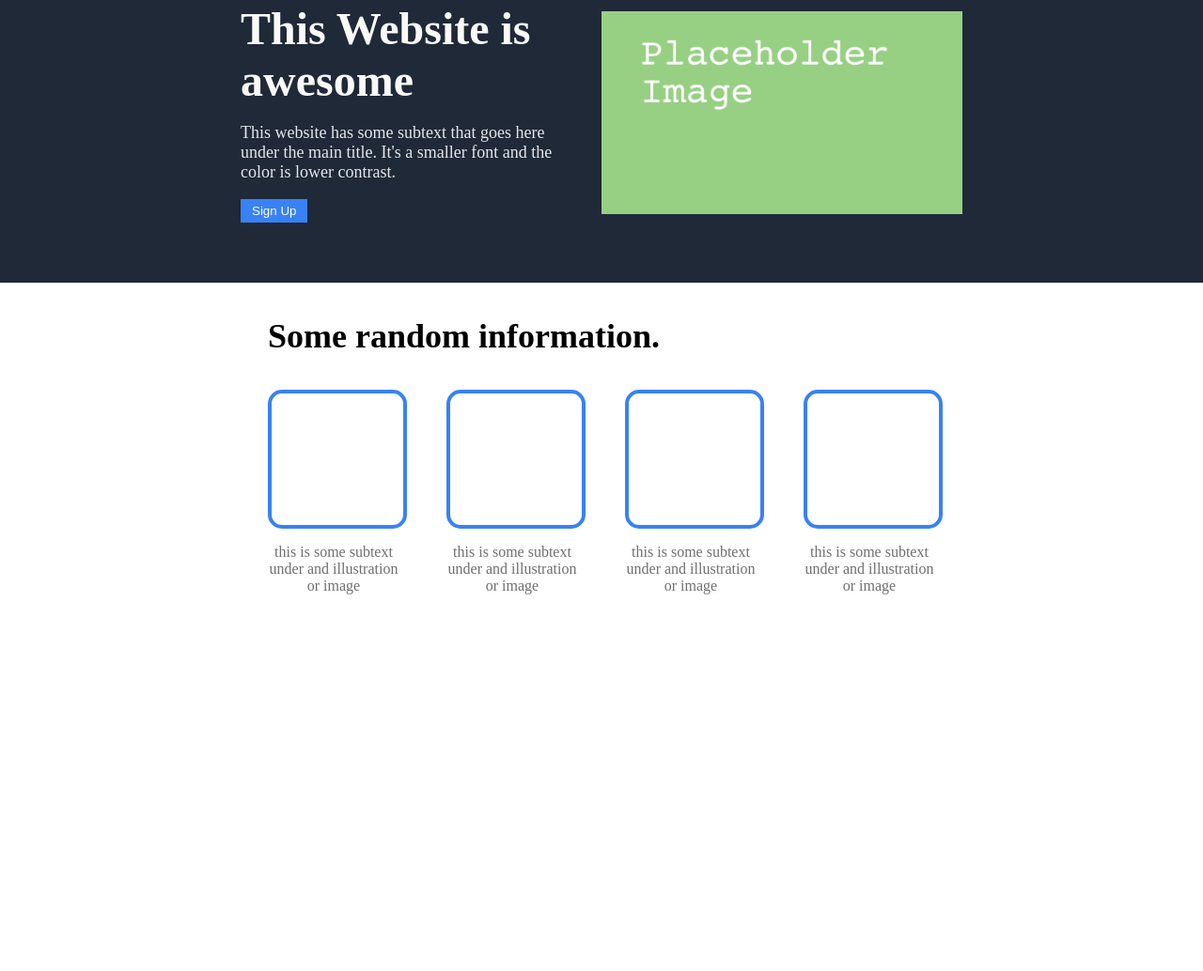
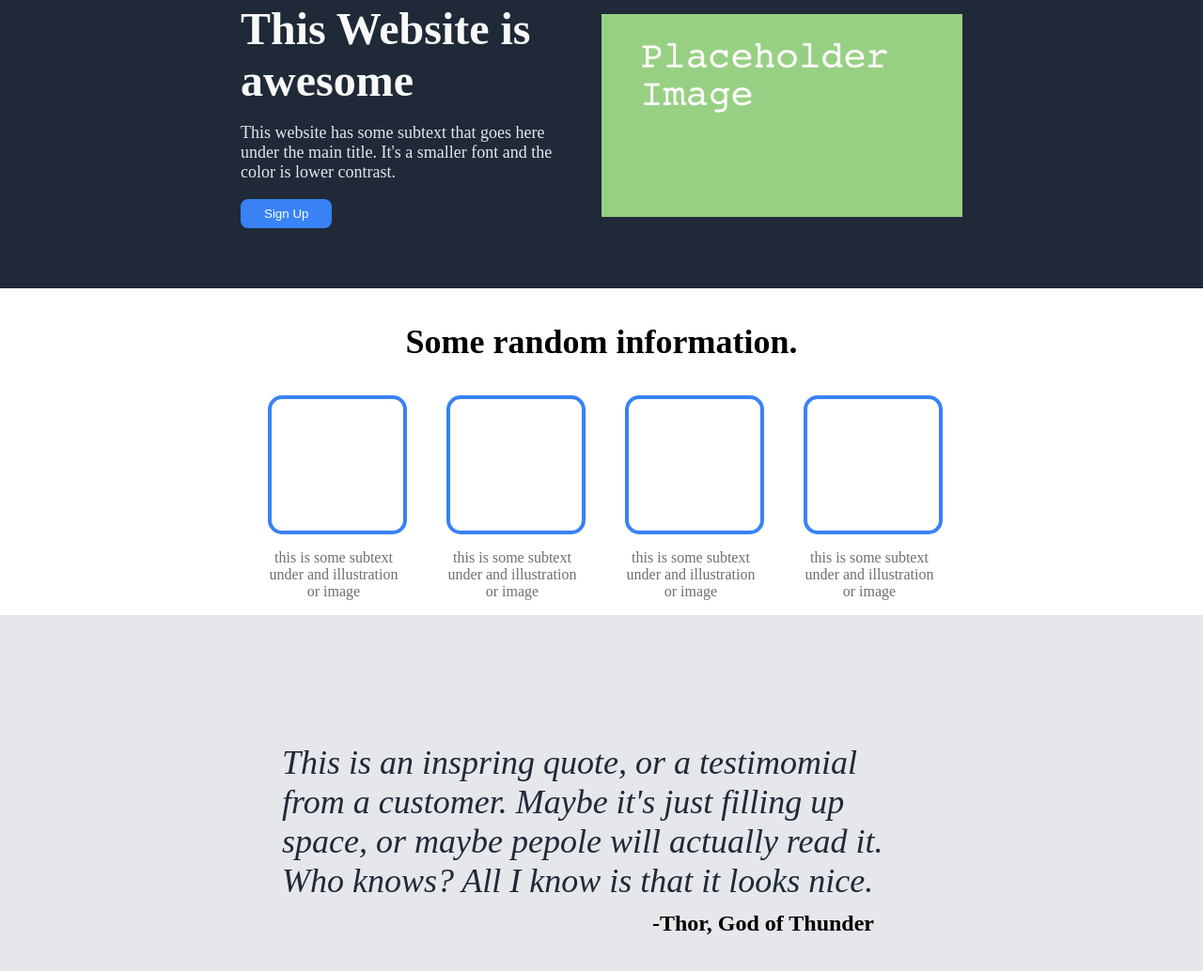
Before and after one commit to AlecBongard/Landing-Page, a plain HTML site: page index.html in a window 1280 px wide. Shown: the part 136-1170 px from the top of the page at 94% size. Before the commit the page ends 800 px from the top, so only its background shows below. Drawn offline with Linux system fonts and the light colour scheme.

Commit message:
Create quote section

```diff
--- a/index.html
+++ b/index.html
@@ -57,7 +57,16 @@
 
     </div>
 
-    <div class="quote"></div>
+    <div class="quote_wrap">
+        <p class="quote">
+            This is an inspring quote, or a testimomial from a customer.
+            Maybe it's just filling up space, or maybe pepole will actually read it.
+            Who knows? All I know is that it looks nice.
+        </p>
+        <p class="by">-Thor, God of Thunder</p>
+    </div>
+
+
     <div class="call"></div>
 </div>
 
--- a/style.css
+++ b/style.css
@@ -70,8 +70,9 @@ body{
 .signup{
     color: white;
     background-color: #3882F6;
-    padding: 5px 12px;
+    padding: 8px 25px;
     border: none;
+    border-radius: 8px;;
 
 }
 
@@ -93,6 +94,7 @@ body{
 .info_head{
     font-size: 36px;
     font-weight: bolder;
+    text-align: center;
 }
 
 .pics{
@@ -115,3 +117,26 @@ body{
     font-size: 16px;
     color: #6f6f6f;
 }
+
+.quote_wrap{
+    background-color: #E5E7EB;
+    align-self: stretch;
+    padding: 100px 300px;
+    display: flex;
+    flex-direction: column;
+    align-items: center;
+}
+
+.quote{
+    font-size: 36px;
+    color: #1f2937;
+    font-style: italic;
+}
+
+.by{
+    margin-top: -25px;
+    margin-left: auto;
+    margin-right: 50px;
+    font-size: 24px;
+    font-weight: bold;
+}
```
